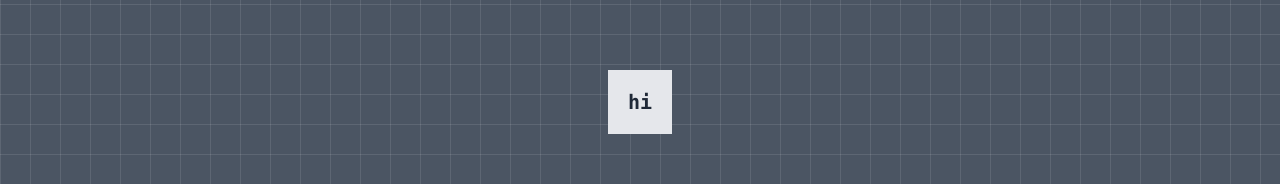
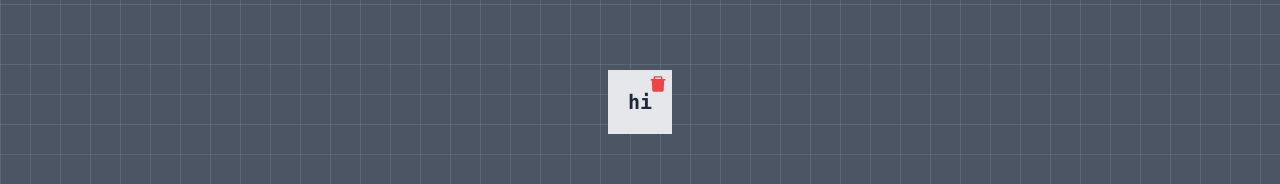
Before and after one commit to notjatin/data-structure-visualizer, a React (Vite) app: page / in a window 1280 px wide. Both pictures are taken after a click on the button "insert-box". Shown: the part 330-514 px from the top of the page. Built offline with nearby package versions, Linux system fonts and the light colour scheme.

Commit message:
add delete button to ItemBox component and update dependencies

```diff
--- a/package.json
+++ b/package.json
@@ -13,7 +13,8 @@
     "@tailwindcss/forms": "^0.5.9",
     "@tailwindcss/typography": "^0.5.15",
     "react": "^18.3.1",
-    "react-dom": "^18.3.1"
+    "react-dom": "^18.3.1",
+    "react-icons": "^5.4.0"
   },
   "devDependencies": {
     "@eslint/js": "^9.9.0",
--- a/src/components/ItemBox.tsx
+++ b/src/components/ItemBox.tsx
@@ -1,4 +1,5 @@
 import React from "react";
+import { AiFillDelete } from "react-icons/ai";
 
 interface ItemBoxProps {
   text: string;
@@ -10,8 +11,14 @@ const ItemBox: React.FC<ItemBoxProps> = ({ text }) => {
   }
 
   return (
-    <div className="flex items-center justify-center w-16 h-16 bg-gray-200 text-gray-800 font-bold text-xl">
+    <div className="relative flex items-center justify-center w-16 h-16 bg-gray-200 text-gray-800 font-bold text-xl">
       {text}
+      <button
+        className="h-auto w-fit absolute top-0 right-0 p-1 text-red-500 hover:text-red-700"
+        onClick={() => console.log("Delete item")}
+      >
+        <AiFillDelete />
+      </button>
     </div>
   );
 };
```
Also changed, not shown: 1 other file (tests, documents, lock files or other folders).
